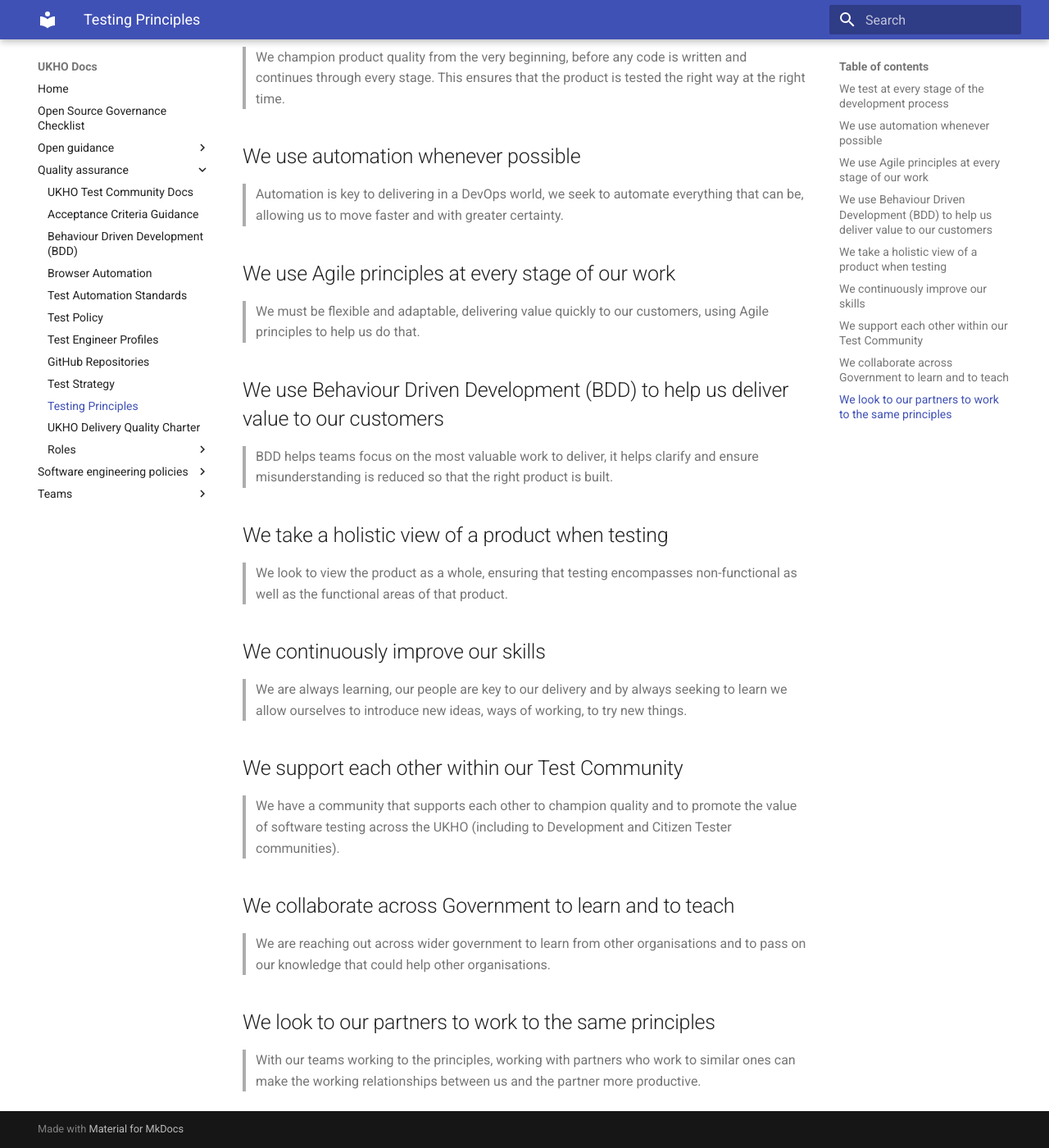
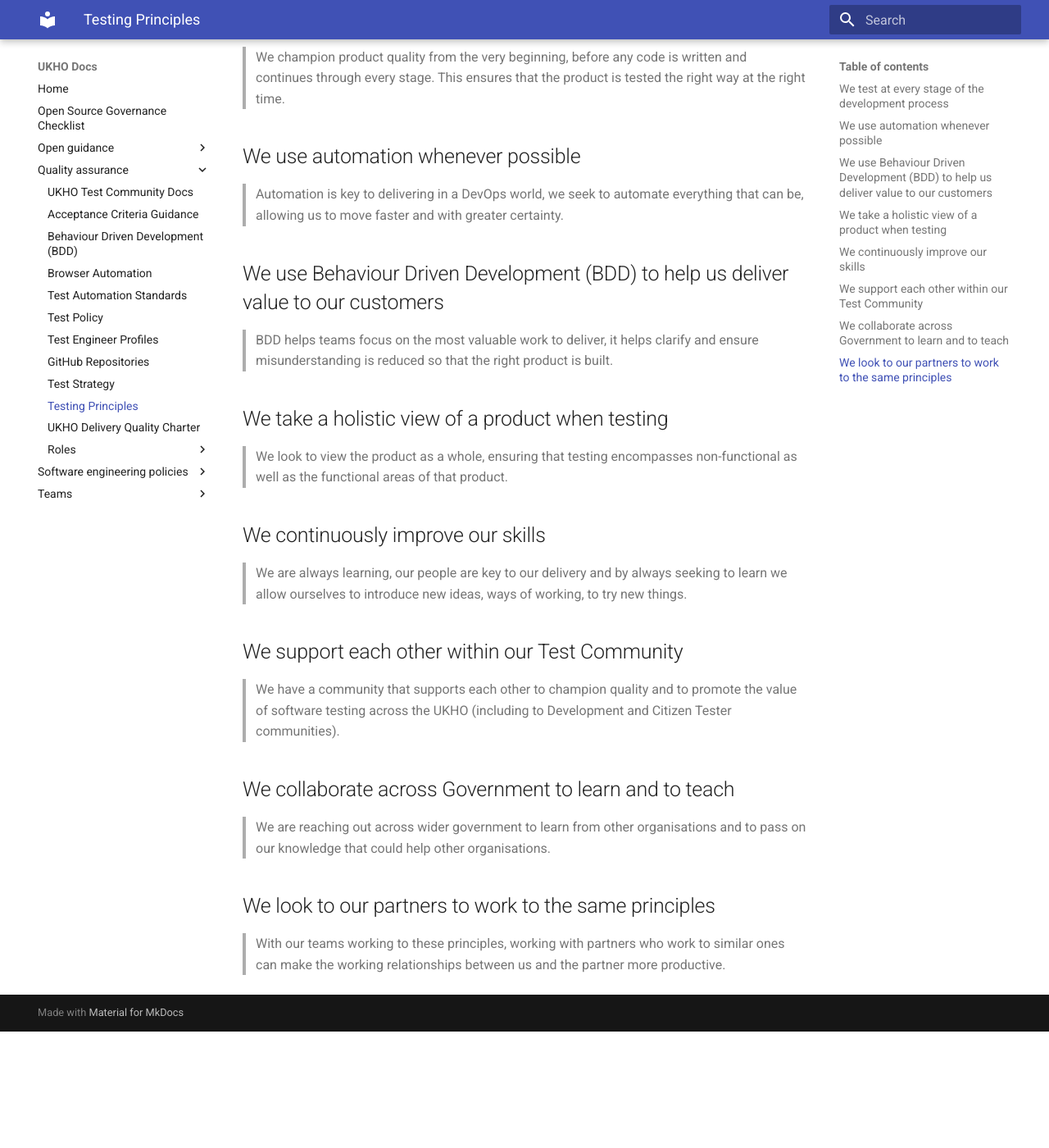
Before and after one commit to UKHO/docs, an MkDocs documentation site: the page built from docs/quality-assurance/testing-principles.md, in a window 1280 px wide and 1400 px high, scrolled down 174 px. Shown: the whole window at 82% size. Built offline with MkDocs 1.6.1 and Material for MkDocs 9.7.7, drawn with Linux system fonts in a browser that asks for light colours; after the commit the page ends 1432 px from its top, so only the background shows below that.

Commit message:
Update QA principles

```diff
--- a/docs/quality-assurance/testing-principles.md
+++ b/docs/quality-assurance/testing-principles.md
@@ -7,10 +7,6 @@
 ## We use automation whenever possible
 
 > Automation is key to delivering in a DevOps world, we seek to automate everything that can be, allowing us to move faster and with greater certainty.
-
-## We use Agile principles at every stage of our work
-
-> We must be flexible and adaptable, delivering value quickly to our customers, using Agile principles to help us do that.
 
 ## We use Behaviour Driven Development (BDD) to help us deliver value to our customers
 
@@ -34,4 +30,4 @@
 
 ## We look to our partners to work to the same principles
 
-> With our teams working to the principles, working with partners who work to similar ones can make the working relationships between us and the partner more productive.
+> With our teams working to these principles, working with partners who work to similar ones can make the working relationships between us and the partner more productive.
```
